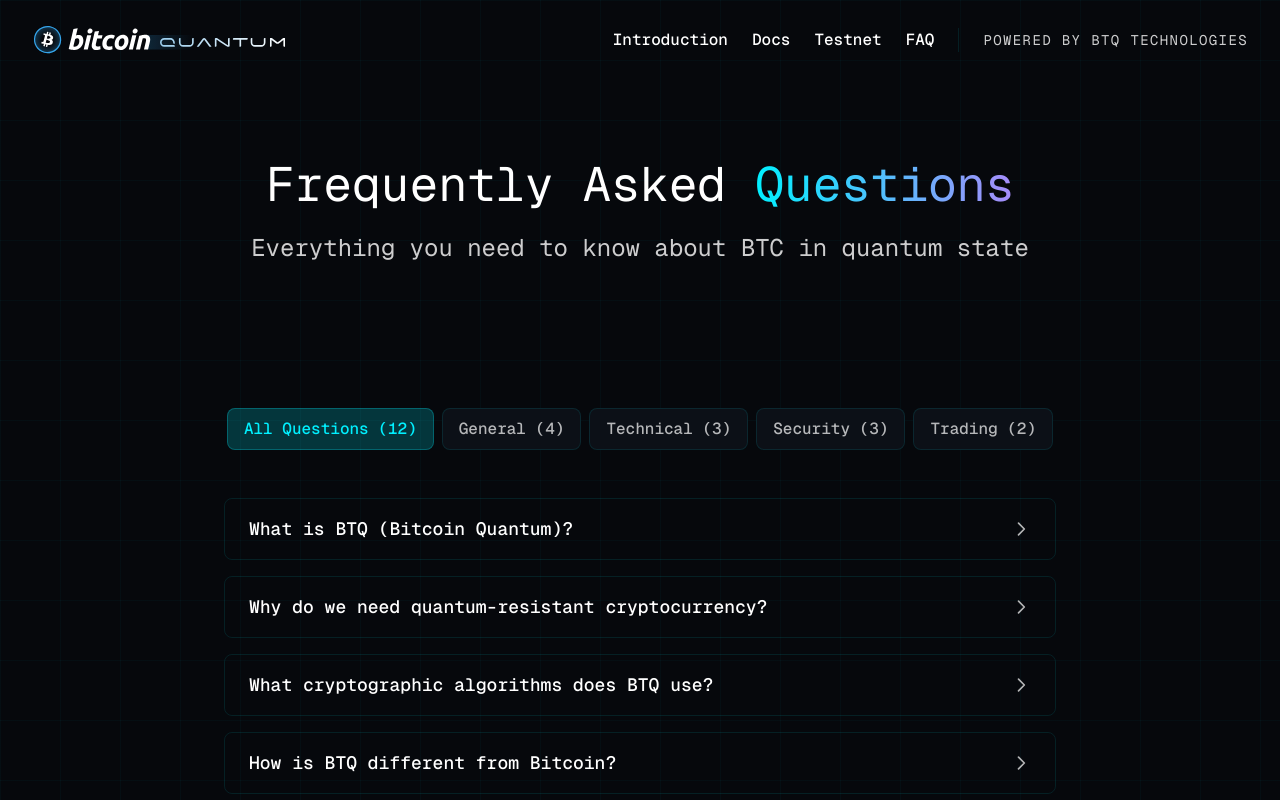
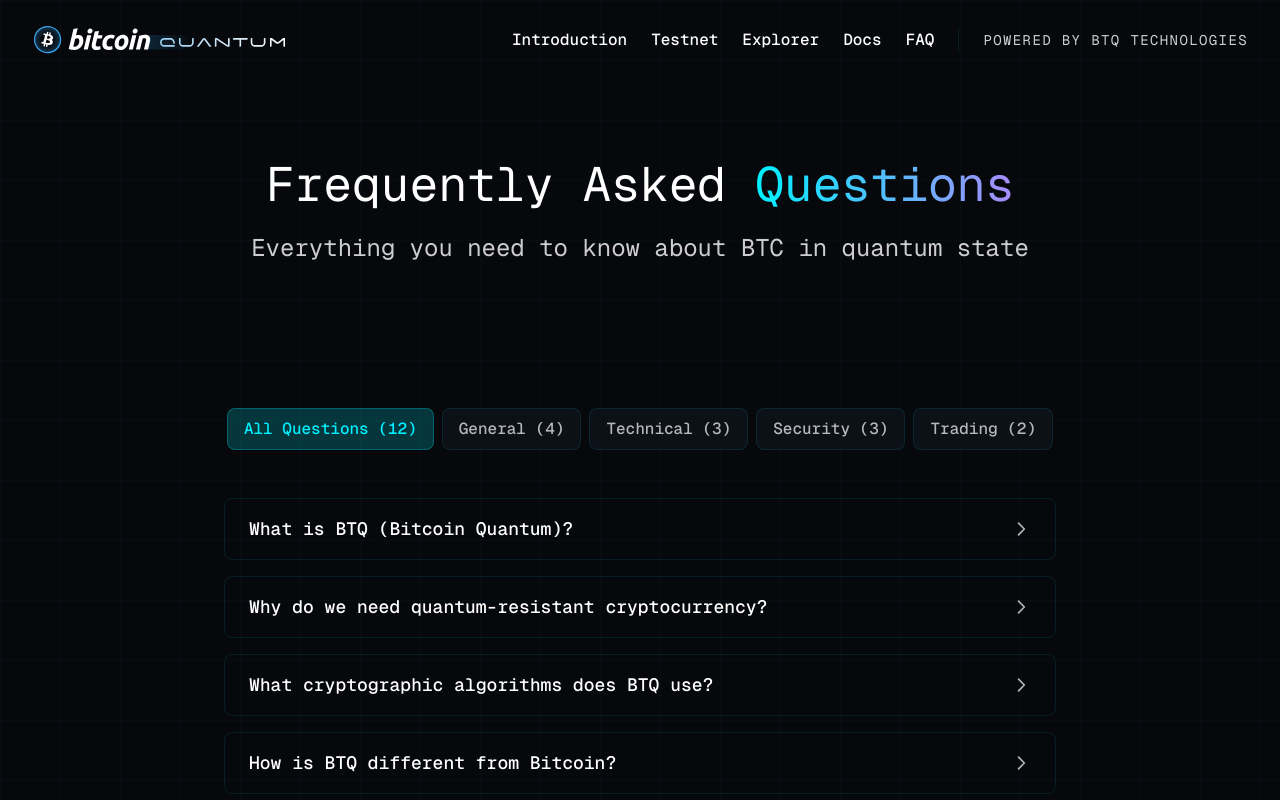
Before and after one commit to en-tropyc/bitcoin-quantum-website, a Next.js app: page /faq in a window 1280 px wide. Shown: the top 800 px of the page. Built offline with nearby package versions, Linux system fonts and the light colour scheme.

Commit message:
Add Explorer link and reorder nav: Introduction, Testnet, Explorer, Docs, FAQ

```diff
--- a/src/components/Header.tsx
+++ b/src/components/Header.tsx
@@ -33,6 +33,20 @@
             >
               Introduction
             </Link>
+            <Link
+              href="/testnet"
+              className="text-white hover:text-[#00f0ff] py-2 font-dm-mono font-medium transition-colors"
+            >
+              Testnet
+            </Link>
+            <a
+              href="https://explorer.bitcoinquantum.com"
+              target="_blank"
+              rel="noopener noreferrer"
+              className="text-white hover:text-[#00f0ff] py-2 font-dm-mono font-medium transition-colors"
+            >
+              Explorer
+            </a>
             <a
               href="https://docs.bitcoinquantum.com/"
               target="_blank"
@@ -41,12 +55,6 @@
             >
               Docs
             </a>
-            <Link
-              href="/testnet"
-              className="text-white hover:text-[#00f0ff] py-2 font-dm-mono font-medium transition-colors"
-            >
-              Testnet
-            </Link>
             <Link
               href="/faq"
               className="text-white hover:text-[#00f0ff] py-2 font-dm-mono font-medium transition-colors"
@@ -92,13 +100,22 @@
               >
                 Introduction
               </Link>
-              {/* <Link
-                href="/resources"
+              <Link
+                href="/testnet"
                 className="block text-white hover:bg-[rgba(0,240,255,0.1)] hover:text-[#00f0ff] px-3 py-2 rounded-md font-dm-mono font-medium transition-colors"
                 onClick={() => setIsMenuOpen(false)}
               >
-                Resources
-              </Link> */}
+                Testnet
+              </Link>
+              <a
+                href="https://explorer.bitcoinquantum.com"
+                target="_blank"
+                rel="noopener noreferrer"
+                className="block text-white hover:bg-[rgba(0,240,255,0.1)] hover:text-[#00f0ff] px-3 py-2 rounded-md font-dm-mono font-medium transition-colors"
+                onClick={() => setIsMenuOpen(false)}
+              >
+                Explorer
+              </a>
               <a
                 href="https://docs.bitcoinquantum.com/"
                 target="_blank"
@@ -108,13 +125,6 @@
               >
                 Docs
               </a>
-              <Link
-                href="/testnet"
-                className="block text-white hover:bg-[rgba(0,240,255,0.1)] hover:text-[#00f0ff] px-3 py-2 rounded-md font-dm-mono font-medium transition-colors"
-                onClick={() => setIsMenuOpen(false)}
-              >
-                Testnet
-              </Link>
               <Link
                 href="/faq"
                 className="block text-white hover:bg-[rgba(0,240,255,0.1)] hover:text-[#00f0ff] px-3 py-2 rounded-md font-dm-mono font-medium transition-colors"
```
